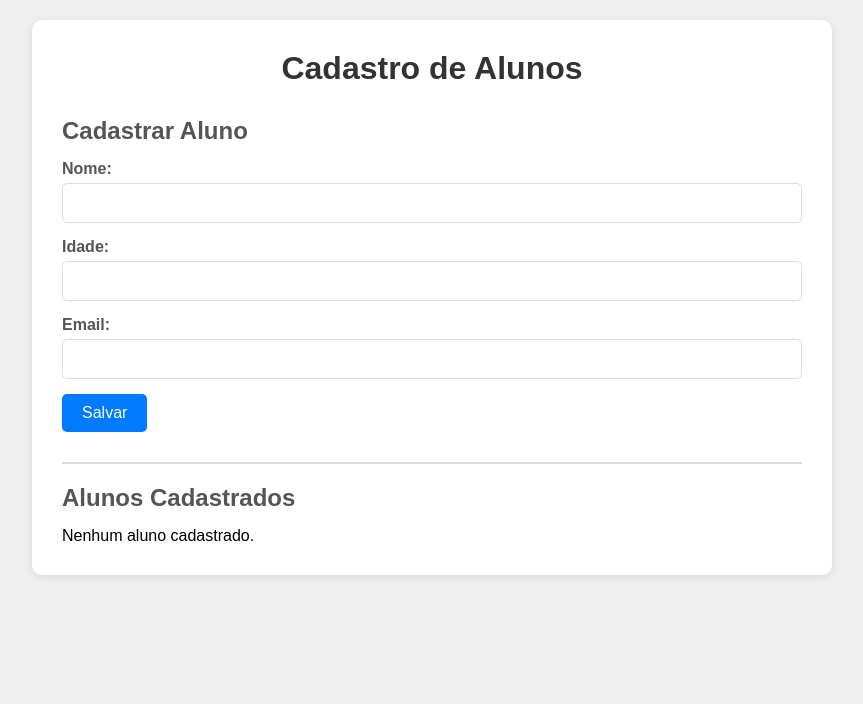
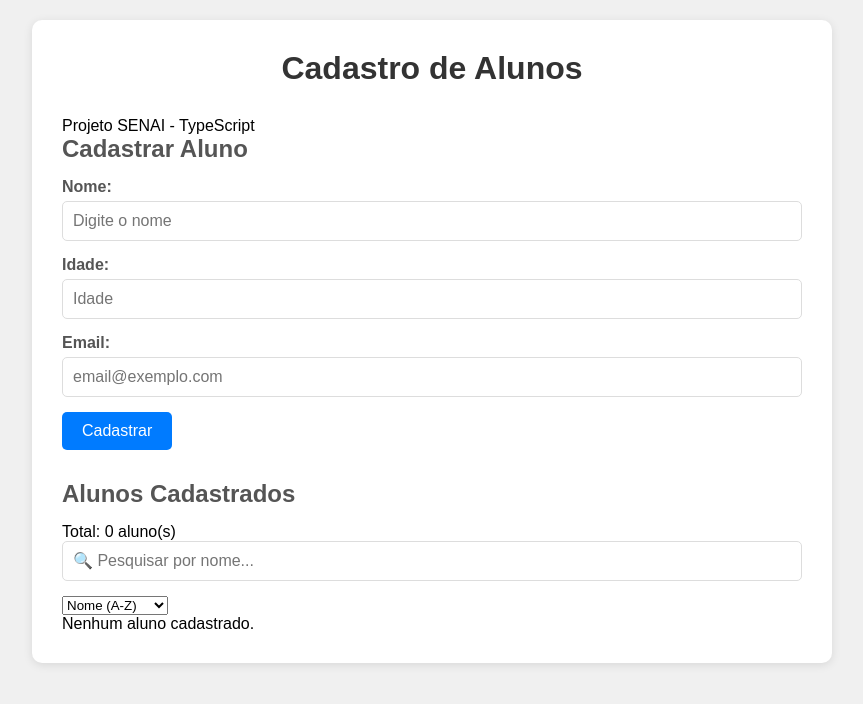
Before and after one commit to Rute21/ATV_projeto_crud, a plain HTML site: page index.html in a window 1280 px wide. Shown: the whole page, without its empty margins (208-1071 px from the left). Drawn offline with Linux system fonts and the light colour scheme.

Commit message:
Alteração index.html

```diff
--- a/index.html
+++ b/index.html
@@ -9,30 +9,62 @@
    <script src="js/script.js" defer></script>
 </head>
 <body>
-    <div class="container">
-        <h1>Cadastro de Alunos</h1>
 
+       <div class="container">
+        <header>
+            <h1>Cadastro de Alunos</h1>
+            <p>Projeto SENAI - TypeScript</p>
+        </header>
 
-        <form id="formulario">
-            <h2>Cadastrar Aluno</h2>
+        <main>
+            <!-- Formulário -->
+            <section class="card">
+                <h2>Cadastrar Aluno</h2>
+                <form id="formulario">
+                    <div class="form-group">
+                        <label for="nome">Nome:</label>
+                        <input type="text" id="nome" placeholder="Digite o nome" required>
+                    </div>
 
-            <label for="nome">Nome:</label>
-            <input type="text" id="nome" required>
+                    <div class="form-row">
+                        <div class="form-group">
+                            <label for="idade">Idade:</label>
+                            <input type="number" id="idade" placeholder="Idade" min="1" max="120" required>
+                        </div>
 
-            <label for="idade">Idade:</label>
-            <input type="number" id="idade" required>
+                        <div class="form-group">
+                            <label for="email">Email:</label>
+                            <input type="email" id="email" placeholder="email@exemplo.com" required>
+                        </div>
+                    </div>
 
-            <label for="email">Email:</label>
-            <input type="email" id="email" required>
+                    <button type="submit" id="btn-salvar" class="btn btn-primary">Cadastrar</button>
+                </form>
+            </section>
 
-            <button type="submit">Salvar</button>
-        </form>
+            <!-- Lista -->
+            <section class="card">
+                <div class="header-lista">
+                    <h2>Alunos Cadastrados</h2>
+                    <span id="contador" class="contador">Total: 0 aluno(s)</span>
+                </div>
 
+                <!-- BÔNUS: Pesquisa e Ordenação -->
+                <div class="filtros">
+                    <input type="text" id="busca" placeholder="🔍 Pesquisar por nome...">
+                    <select id="ordenacao">
+                        <option value="nome-asc">Nome (A-Z)</option>
+                        <option value="nome-desc">Nome (Z-A)</option>
+                        <option value="idade-asc">Idade (Menor)</option>
+                        <option value="idade-desc">Idade (Maior)</option>
+                    </select>
+                </div>
 
-        <div class="lista">
-            <h2>Alunos Cadastrados</h2>
-            <div id="lista-alunos"></div>
-        </div>
+                <div id="lista-alunos">
+                    <p class="sem-registros">Nenhum aluno cadastrado.</p>
+                </div>
+            </section>
+        </main>
     </div>
 
 
```
